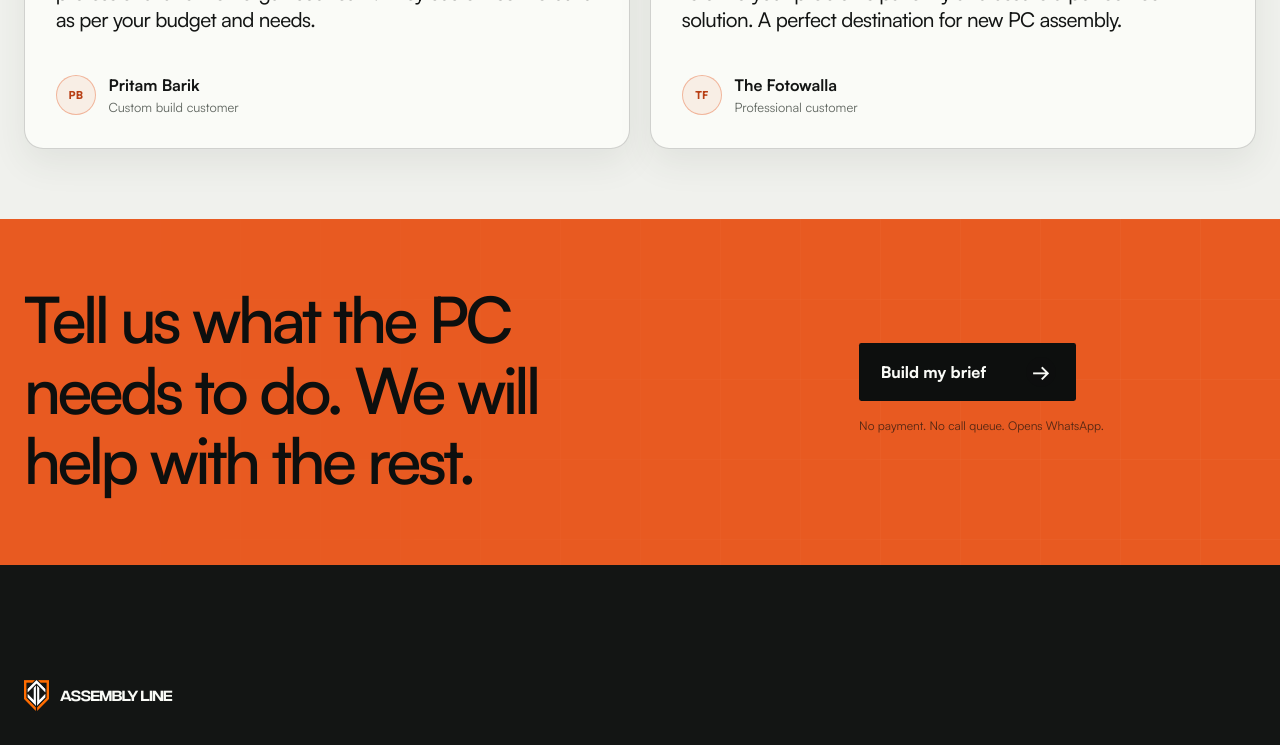
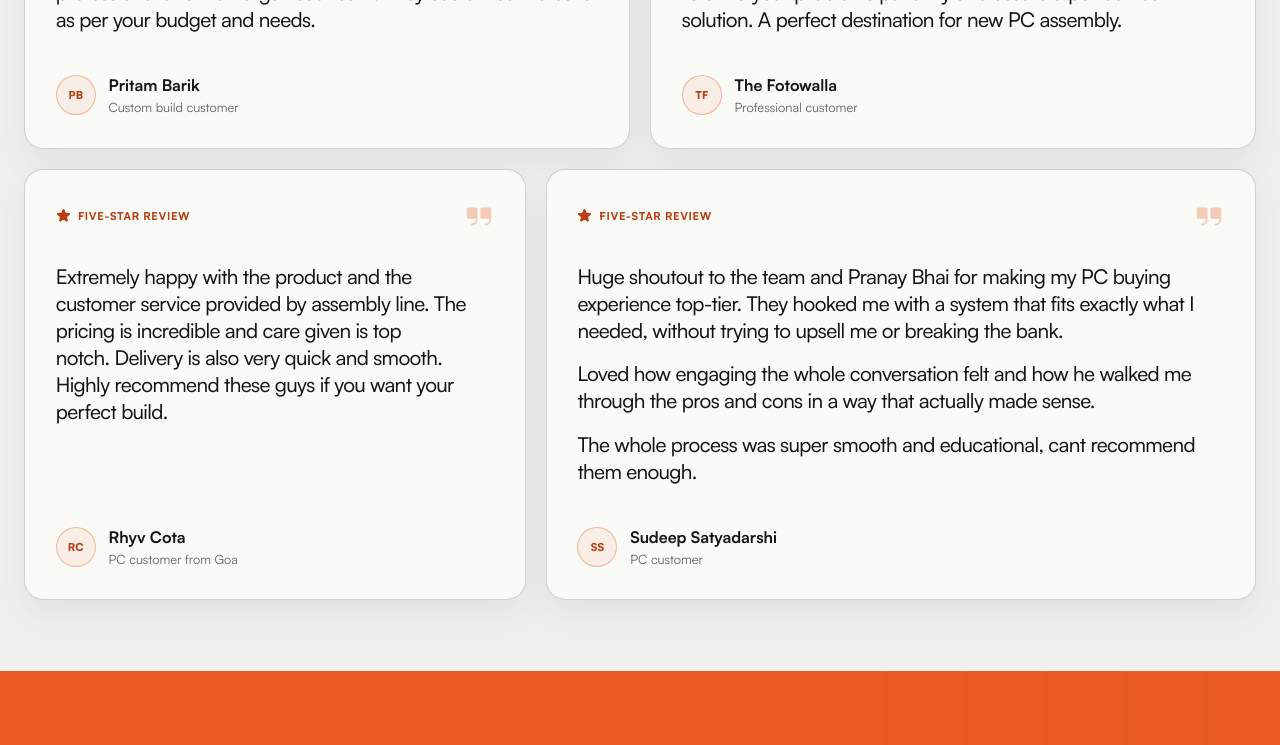
Before and after one commit to xomexh/assembly-line-website, a React (Vite) app: page / in a window 1280 px wide. Shown: the part 4643-5388 px from the top of the page. Built offline with nearby package versions, Linux system fonts and the light colour scheme.

Commit message:
Add customer testimonials and support multi-paragraph reviews

```diff
--- a/src/data.ts
+++ b/src/data.ts
@@ -119,6 +119,20 @@ export const testimonials = [
     initials: 'TF',
     context: 'Professional customer',
   },
+  {
+    quote:
+      'Extremely happy with the product and the customer service provided by assembly line. The pricing is incredible and care given is top notch. Delivery is also very quick and smooth. Highly recommend these guys if you want your perfect build.',
+    name: 'Rhyv Cota',
+    initials: 'RC',
+    context: 'PC customer from Goa',
+  },
+  {
+    quote:
+      'Huge shoutout to the team and Pranay Bhai for making my PC buying experience top-tier. They hooked me with a system that fits exactly what I needed, without trying to upsell me or breaking the bank.\n\nLoved how engaging the whole conversation felt and how he walked me through the pros and cons in a way that actually made sense.\n\nThe whole process was super smooth and educational, cant recommend them enough.',
+    name: 'Sudeep Satyadarshi',
+    initials: 'SS',
+    context: 'PC customer',
+  },
 ];
 
 export const benchNotes = [
--- a/src/pages/home/HomePage.tsx
+++ b/src/pages/home/HomePage.tsx
@@ -192,7 +192,11 @@ export function HomePage() {
                   <span className="testimonial__rating"><Star size={15} weight="fill" /> Five-star review</span>
                   <Quotes className="testimonial__mark" size={30} weight="fill" aria-hidden="true" />
                 </div>
-                <blockquote>{testimonial.quote}</blockquote>
+                <blockquote>
+                  {testimonial.quote.split('\n\n').map((paragraph) => (
+                    <p key={paragraph}>{paragraph}</p>
+                  ))}
+                </blockquote>
                 <footer>
                   <span className="testimonial__avatar" aria-hidden="true">{testimonial.initials}</span>
                   <span>
--- a/src/styles/testimonials.css
+++ b/src/styles/testimonials.css
@@ -94,6 +94,16 @@
   grid-column: span 6;
 }
 
+.testimonial--6 {
+  min-height: 24rem;
+  grid-column: span 5;
+}
+
+.testimonial--7 {
+  min-height: 24rem;
+  grid-column: span 7;
+}
+
 .testimonial__topline {
   display: flex;
   align-items: center;
@@ -124,6 +134,14 @@
   letter-spacing: -0.03em;
   line-height: 1.32;
   text-wrap: pretty;
+}
+
+.testimonial blockquote p {
+  margin: 0;
+}
+
+.testimonial blockquote p + p {
+  margin-top: 0.8em;
 }
 
 .testimonial--1 blockquote {
@@ -188,7 +206,9 @@
   .testimonial--2,
   .testimonial--3,
   .testimonial--4,
-  .testimonial--5 {
+  .testimonial--5,
+  .testimonial--6,
+  .testimonial--7 {
     min-height: 20rem;
     grid-column: span 1;
     grid-row: auto;
@@ -224,7 +244,9 @@
   .testimonial--2,
   .testimonial--3,
   .testimonial--4,
-  .testimonial--5 {
+  .testimonial--5,
+  .testimonial--6,
+  .testimonial--7 {
     min-height: 22rem;
     flex: 0 0 min(86vw, 22rem);
     scroll-snap-align: start;
```
